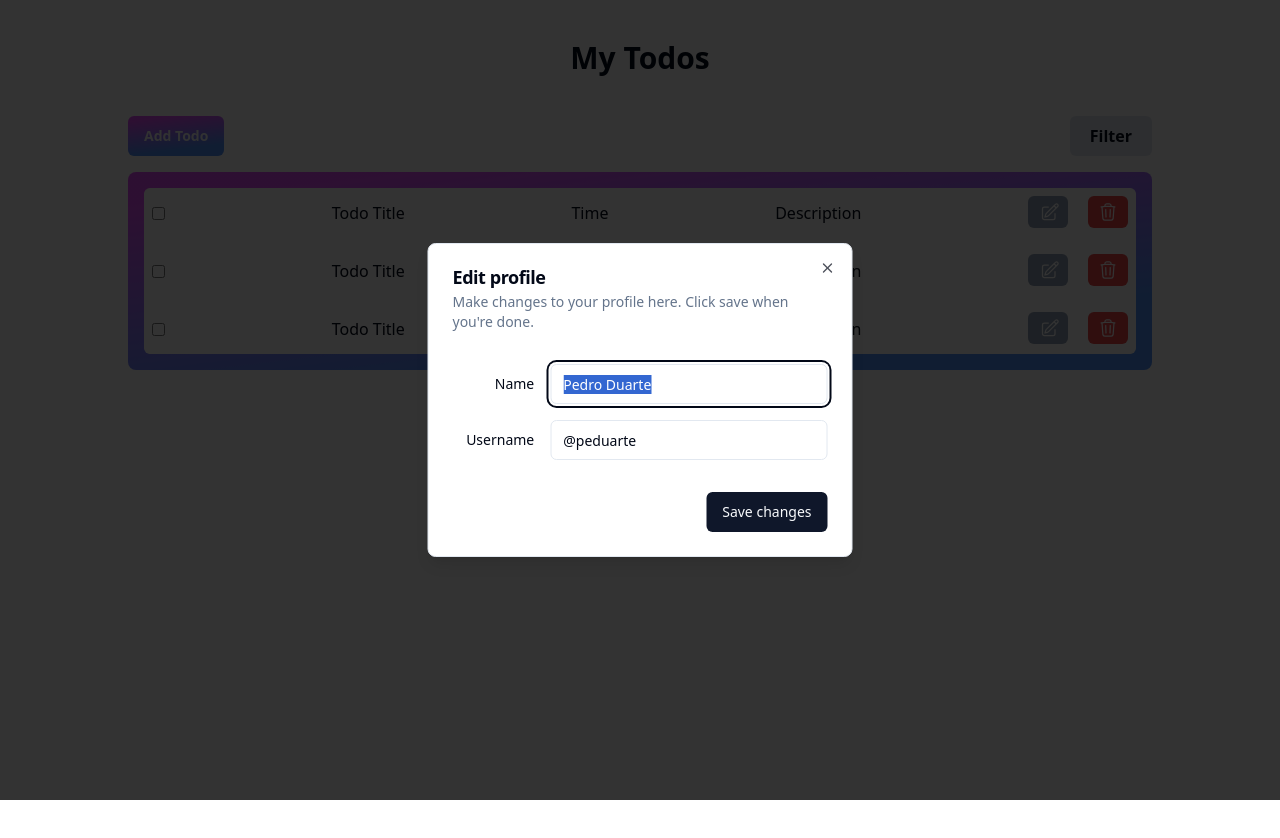
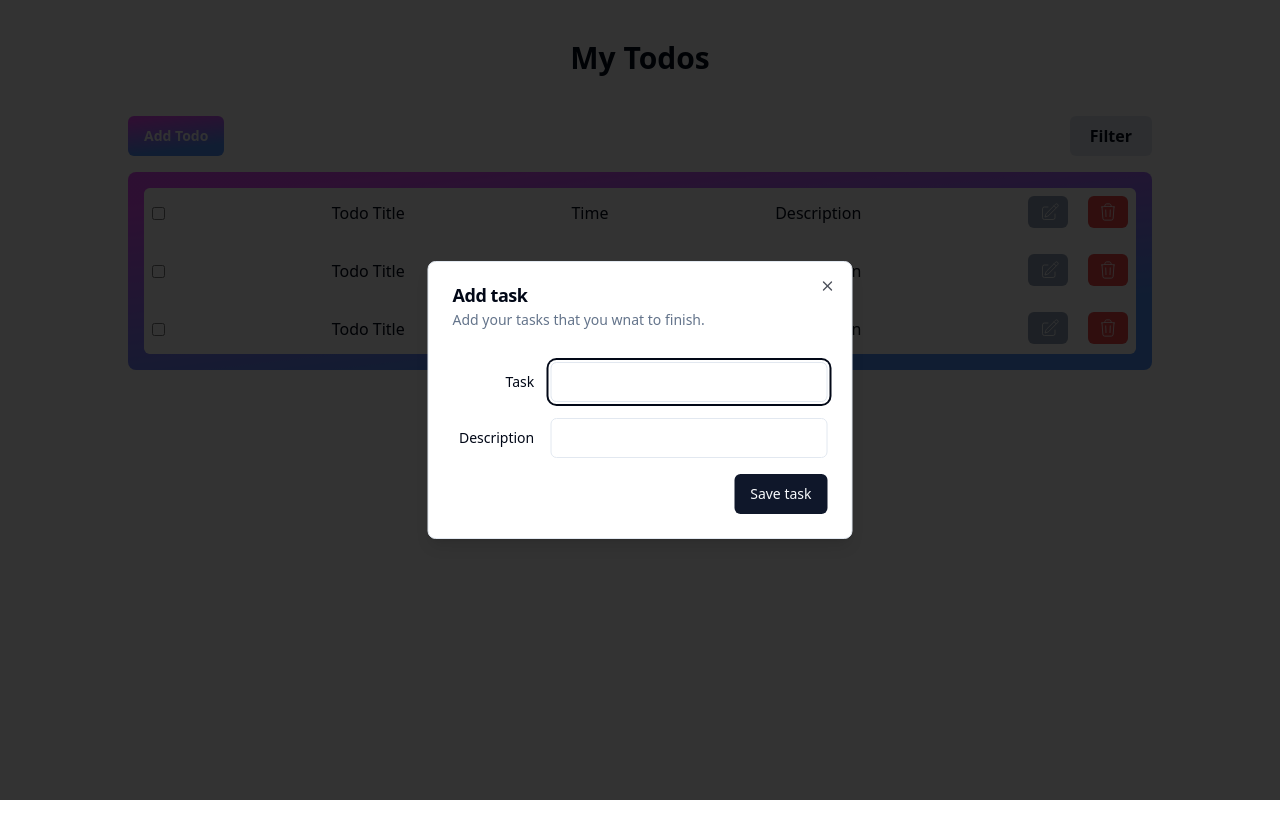
Before and after one commit to NaimurAlltime/redux-todo-app, a React (Vite) app: page / in a window 1280 px wide. Both pictures are taken after a click on the button "Add Todo". Built offline with nearby package versions, Linux system fonts and the light colour scheme.

Commit message:
todo app basic design done

```diff
--- a/src/components/todo/AddTodoModal.tsx
+++ b/src/components/todo/AddTodoModal.tsx
@@ -3,15 +3,23 @@
   Dialog,
   DialogContent,
   DialogDescription,
-  DialogFooter,
   DialogHeader,
   DialogTitle,
   DialogTrigger,
 } from "@/components/ui/dialog";
 import { Input } from "@/components/ui/input";
 import { Label } from "@/components/ui/label";
+import { FormEvent, useState } from "react";
 
 export function AddTodoModal() {
+  const [task, setTask] = useState("");
+  const [description, setDescription] = useState("");
+
+  const handleOnSubmit = (e: FormEvent) => {
+    e.preventDefault();
+    console.log(task, description);
+  };
+
   return (
     <Dialog>
       <DialogTrigger asChild>
@@ -19,28 +27,38 @@
       </DialogTrigger>
       <DialogContent className="sm:max-w-[425px]">
         <DialogHeader>
-          <DialogTitle>Edit profile</DialogTitle>
+          <DialogTitle>Add task</DialogTitle>
           <DialogDescription>
-            Make changes to your profile here. Click save when you're done.
+            Add your tasks that you wnat to finish.
           </DialogDescription>
         </DialogHeader>
+        <form onSubmit={handleOnSubmit}>
           <div className="grid gap-4 py-4">
             <div className="grid grid-cols-4 items-center gap-4">
-            <Label htmlFor="name" className="text-right">
-              Name
+              <Label htmlFor="task" className="text-right">
+                Task
               </Label>
-            <Input id="name" value="Pedro Duarte" className="col-span-3" />
+              <Input
+                onBlur={(e) => setTask(e.target.value)}
+                id="task"
+                className="col-span-3"
+              />
             </div>
             <div className="grid grid-cols-4 items-center gap-4">
-            <Label htmlFor="username" className="text-right">
-              Username
+              <Label htmlFor="description" className="text-right">
+                Description
               </Label>
-            <Input id="username" value="@peduarte" className="col-span-3" />
+              <Input
+                onBlur={(e) => setDescription(e.target.value)}
+                id="description"
+                className="col-span-3"
+              />
             </div>
           </div>
-        <DialogFooter>
-          <Button type="submit">Save changes</Button>
-        </DialogFooter>
+          <div className="flex justify-end">
+            <Button type="submit">Save task</Button>
+          </div>
+        </form>
       </DialogContent>
     </Dialog>
   );
--- a/src/components/todo/TodoCard.tsx
+++ b/src/components/todo/TodoCard.tsx
@@ -11,15 +11,10 @@
             xmlns="http://www.w3.org/2000/svg"
             fill="none"
             viewBox="0 0 24 24"
-            strokeWidth={1.5}
             stroke="currentColor"
             className="w-6 h-6 ps-1"
           >
-            <path
-              strokeLinecap="round"
-              strokeLinejoin="round"
-              d="m16.862 4.487 1.687-1.688a1.875 1.875 0 1 1 2.652 2.652L10.582 16.07a4.5 4.5 0 0 1-1.897 1.13L6 18l.8-2.685a4.5 4.5 0 0 1 1.13-1.897l8.932-8.931Zm0 0L19.5 7.125M18 14v4.75A2.25 2.25 0 0 1 15.75 21H5.25A2.25 2.25 0 0 1 3 18.75V8.25A2.25 2.25 0 0 1 5.25 6H10"
-            />
+            <path d="m16.862 4.487 1.687-1.688a1.875 1.875 0 1 1 2.652 2.652L10.582 16.07a4.5 4.5 0 0 1-1.897 1.13L6 18l.8-2.685a4.5 4.5 0 0 1 1.13-1.897l8.932-8.931Zm0 0L19.5 7.125M18 14v4.75A2.25 2.25 0 0 1 15.75 21H5.25A2.25 2.25 0 0 1 3 18.75V8.25A2.25 2.25 0 0 1 5.25 6H10" />
           </svg>
         </button>
         <button className="bg-red-500 px-2 py-1 rounded-md text-white">
@@ -27,15 +22,10 @@
             xmlns="http://www.w3.org/2000/svg"
             fill="none"
             viewBox="0 0 24 24"
-            stroke-width="1.5"
             stroke="currentColor"
             className="w-6 h-6 p-[2px]"
           >
-            <path
-              stroke-linecap="round"
-              stroke-linejoin="round"
-              d="m14.74 9-.346 9m-4.788 0L9.26 9m9.968-3.21c.342.052.682.107 1.022.166m-1.022-.165L18.16 19.673a2.25 2.25 0 0 1-2.244 2.077H8.084a2.25 2.25 0 0 1-2.244-2.077L4.772 5.79m14.456 0a48.108 48.108 0 0 0-3.478-.397m-12 .562c.34-.059.68-.114 1.022-.165m0 0a48.11 48.11 0 0 1 3.478-.397m7.5 0v-.916c0-1.18-.91-2.164-2.09-2.201a51.964 51.964 0 0 0-3.32 0c-1.18.037-2.09 1.022-2.09 2.201v.916m7.5 0a48.667 48.667 0 0 0-7.5 0"
-            />
+            <path d="m14.74 9-.346 9m-4.788 0L9.26 9m9.968-3.21c.342.052.682.107 1.022.166m-1.022-.165L18.16 19.673a2.25 2.25 0 0 1-2.244 2.077H8.084a2.25 2.25 0 0 1-2.244-2.077L4.772 5.79m14.456 0a48.108 48.108 0 0 0-3.478-.397m-12 .562c.34-.059.68-.114 1.022-.165m0 0a48.11 48.11 0 0 1 3.478-.397m7.5 0v-.916c0-1.18-.91-2.164-2.09-2.201a51.964 51.964 0 0 0-3.32 0c-1.18.037-2.09 1.022-2.09 2.201v.916m7.5 0a48.667 48.667 0 0 0-7.5 0" />
           </svg>
         </button>
       </div>
--- a/src/components/todo/TodoFilter.tsx
+++ b/src/components/todo/TodoFilter.tsx
@@ -21,12 +21,12 @@
         </button>
       </DropdownMenuTrigger>
       <DropdownMenuContent className="w-56">
-        <DropdownMenuLabel>Panel Position</DropdownMenuLabel>
+        <DropdownMenuLabel>Filter by priority</DropdownMenuLabel>
         <DropdownMenuSeparator />
         <DropdownMenuRadioGroup value={position} onValueChange={setPosition}>
-          <DropdownMenuRadioItem value="top">Top</DropdownMenuRadioItem>
-          <DropdownMenuRadioItem value="bottom">Bottom</DropdownMenuRadioItem>
-          <DropdownMenuRadioItem value="right">Right</DropdownMenuRadioItem>
+          <DropdownMenuRadioItem value="high">High</DropdownMenuRadioItem>
+          <DropdownMenuRadioItem value="medium">Medium</DropdownMenuRadioItem>
+          <DropdownMenuRadioItem value="low">low</DropdownMenuRadioItem>
         </DropdownMenuRadioGroup>
       </DropdownMenuContent>
     </DropdownMenu>
```
Lines whose indentation alone changed are shown as unchanged.
